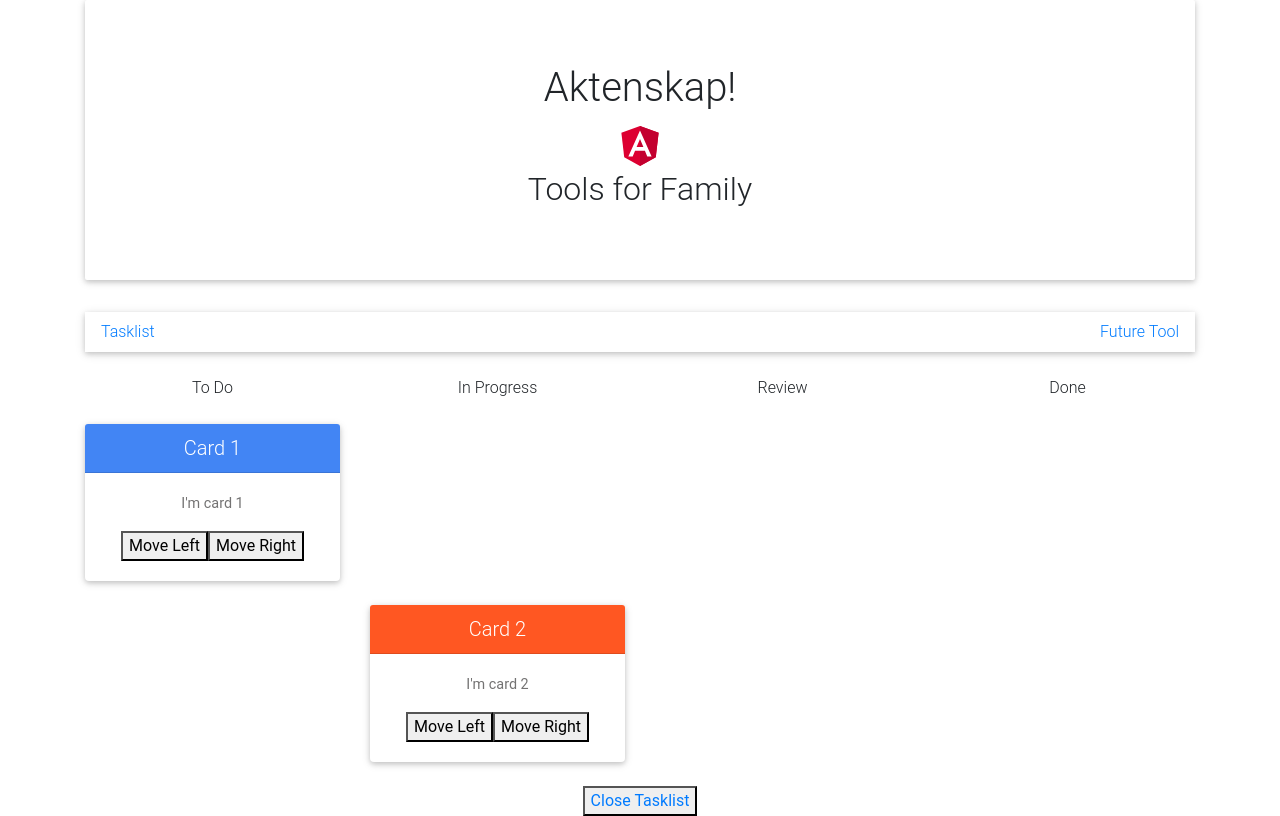
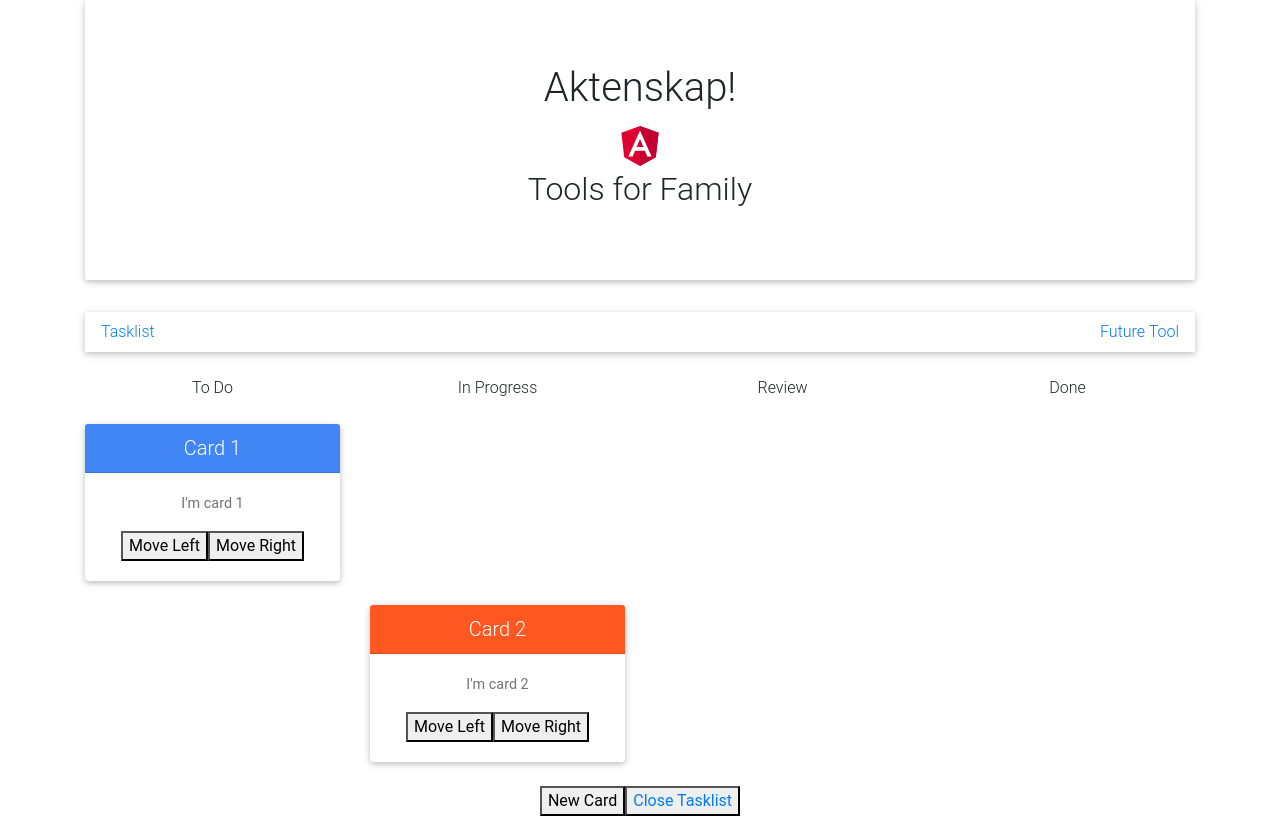
Before and after one commit to Swiftvalar/aktenskap, an Angular app: page /tasklist in a window 1280 px wide. Built offline with nearby package versions, Linux system fonts and the light colour scheme.

Commit message:
Added new card functionality
Work in Progress

```diff
--- a/src/app/tasklist/tasklist.component.html
+++ b/src/app/tasklist/tasklist.component.html
@@ -19,7 +19,7 @@
     <div id="todoColumn_1" class="col">
       <div id="card_1" class="card">
         <h5 class="card-header primary-color white-text">Card 1</h5>
-        <div class="card-body">
+        <div id="cardBody_1" class="card-body">
           <p class="card-text">I'm card 1</p>
           <button (click)="moveLeft('card_1')">Move Left</button><button (click)="moveRight('card_1')">Move Right</button>
         </div>
@@ -43,7 +43,7 @@
     <div id="inprogressColumn_2" class="col">
         <div id="card_2" class="card">
             <h5 class="card-header deep-orange white-text">Card 2</h5>
-            <div class="card-body">
+            <div id="cardBody_2" class="card-body">
               <p class="card-text">I'm card 2</p>
               <button (click)="moveLeft('card_2')">Move Left</button><button (click)="moveRight('card_2')">Move Right</button>
             </div>
@@ -56,7 +56,7 @@
 
     </div>
   </div>
-  <br />
 </div>
-
+<br />
+<button (click)="newCard()">New Card</button>
 <button><a routerLink="/">Close Tasklist</a></button>
--- a/src/app/tasklist/tasklist.component.ts
+++ b/src/app/tasklist/tasklist.component.ts
@@ -8,10 +8,81 @@ import * as $ from 'jquery/dist/jquery.min.js';
 })
 export class TasklistComponent implements OnInit {
 
+  currentNumberOfRows:number = 2;
+
   constructor() {
   }
 
   ngOnInit() {
+  }
+
+  newCard() {
+    let lastRowElement = document.getElementById('row_' + this.currentNumberOfRows);
+    let newNumberOfRows:number = this.currentNumberOfRows + 1;
+
+    let row = document.createElement('div');
+    row.id = "row_" + newNumberOfRows;
+    row.className = "row justify-content-md-center";
+
+    let todoColumn = document.createElement('div');
+    todoColumn.id = "todoColumn_" + newNumberOfRows;
+    todoColumn.className = "col";
+
+    let inprogressColumn = document.createElement('div');
+    inprogressColumn.id = "inprogressColumn_" + newNumberOfRows;
+    inprogressColumn.className = "col";
+
+    let reviewColumn = document.createElement('div');
+    reviewColumn.id = "reviewColumn_" + newNumberOfRows;
+    reviewColumn.className = "col";
+
+    let completeColumn = document.createElement('div');
+    completeColumn.id = "todoColumn_" + newNumberOfRows;
+    completeColumn.className = "col";
+
+    let card = document.createElement('div');
+    card.id = "card_" + newNumberOfRows;
+    card.className = "card";
+
+    let h5 = document.createElement('h5');
+    h5.className = "card-header primary-color white-text";
+    h5.textContent = "Card " + newNumberOfRows;
+
+    let cardBody = document.createElement('div');
+    cardBody.id = "cardBody_" + newNumberOfRows;
+    cardBody.className = "card-body";
+
+    let cardText = document.createElement('div');
+    cardText.className = "card-text";
+    cardText.textContent = "I'm card " + newNumberOfRows;
+
+    let leftButton = document.createElement('button');
+    leftButton.textContent = "Move Left";
+    leftButton.addEventListener ("click", function() {
+        alert("did left something");
+    });
+
+    let rightButton = document.createElement('button');
+    rightButton.textContent = "Move Right";
+    let newCardId:string = card.id;
+    rightButton.addEventListener ("click", function() {
+      alert("did right something");
+    });
+
+    $(row).insertAfter(lastRowElement);
+
+    document.getElementById(row.id).appendChild(todoColumn);
+    document.getElementById(todoColumn.id).appendChild(card);
+    document.getElementById(card.id).appendChild(h5);
+    document.getElementById(card.id).appendChild(cardBody);
+    document.getElementById(cardBody.id).appendChild(cardText);
+    document.getElementById(cardBody.id).appendChild(leftButton);
+    document.getElementById(cardBody.id).appendChild(rightButton);
+    document.getElementById(row.id).appendChild(inprogressColumn);
+    document.getElementById(row.id).appendChild(reviewColumn);
+    document.getElementById(row.id).appendChild(completeColumn);
+
+    this.currentNumberOfRows = newNumberOfRows;
   }
 
   moveRight(cardId) {
@@ -48,6 +119,7 @@ export class TasklistComponent implements OnInit {
         document.getElementById(cardId)
       );
     }
+
   }
 
   moveLeft(cardId) {
@@ -84,5 +156,6 @@ export class TasklistComponent implements OnInit {
         document.getElementById(cardId)
       );
     }
+
   }
 }
```
